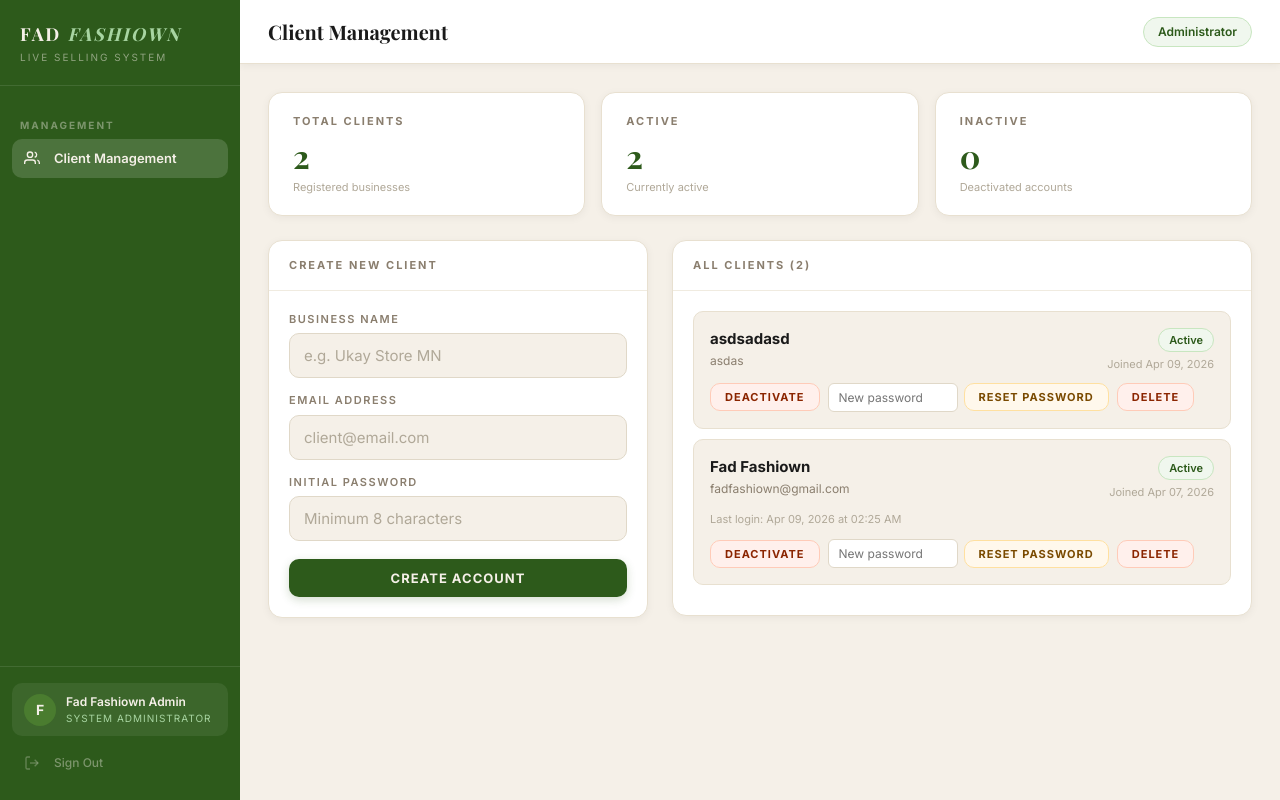
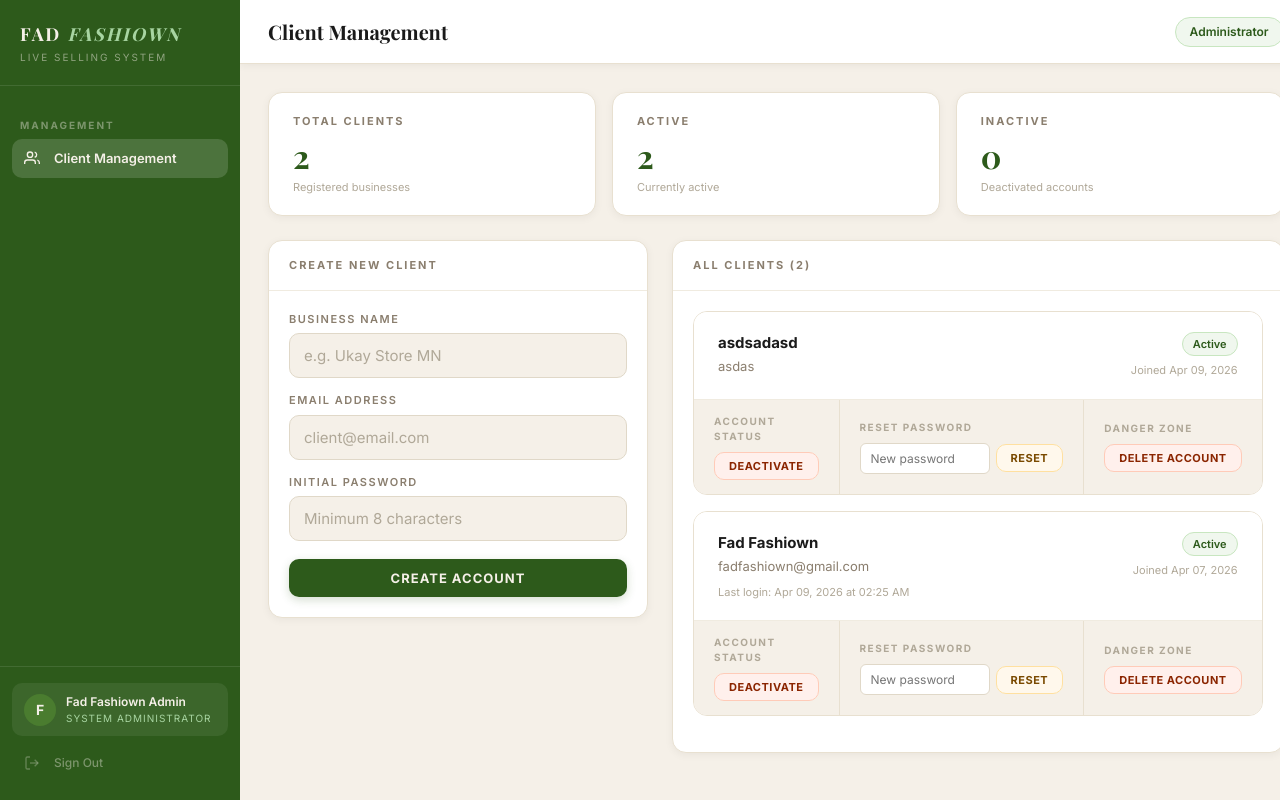
Before and after one commit to JimwellC/fad-fashiown-system, a Flask app: page /admin in a window 1280 px wide. Run offline with Flask 3, Linux system fonts and the light colour scheme; a user stored in the database is signed in; some web fonts are replaced.

Commit message:
Redesign client cards - clean sections with action groups

```diff
--- a/static/style.css
+++ b/static/style.css
@@ -871,51 +871,109 @@
     gap: 24px;
 }
 
+/* ── CLIENT CARDS ── */
 .client-card {
-    background: var(--cream);
-    border: 1.5px solid var(--border);
-    border-radius: var(--radius-md);
-    padding: 16px;
-    margin-bottom: 10px;
-    transition: border-color 0.2s;
+    background: var(--white);
+    border: 1px solid var(--border);
+    border-radius: var(--radius-lg);
+    margin-bottom: 16px;
+    transition: box-shadow 0.2s;
+    overflow: hidden;
 }
 
-.client-card:hover { border-color: var(--green-dark); }
-.client-card.inactive { opacity: 0.6; border-style: dashed; }
+.client-card:hover {
+    box-shadow: var(--shadow-md);
+}
 
+.client-card.inactive {
+    opacity: 0.55;
+}
+
+.client-card.inactive .client-card-header {
+    background: var(--cream);
+}
+
+/* ── CLIENT CARD HEADER ── */
 .client-card-header {
     display: flex;
     justify-content: space-between;
     align-items: flex-start;
-    margin-bottom: 10px;
+    padding: 20px 24px;
+    background: var(--white);
+}
+
+.client-card-info {
+    display: flex;
+    flex-direction: column;
+    gap: 3px;
 }
 
 .client-card-name {
+    font-size: 15px;
     font-weight: 700;
-    font-size: 15px;
     color: var(--text-dark);
 }
 
 .client-card-email {
-    font-size: 12px;
+    font-size: 13px;
     color: var(--text-muted);
-    margin-top: 2px;
 }
 
-.client-card-meta {
-    display: flex;
-    gap: 6px;
-    flex-wrap: wrap;
-    margin-bottom: 12px;
+.client-card-last-login {
+    font-size: 11px;
+    color: var(--text-light);
+    margin-top: 4px;
 }
 
-.client-card-actions {
+.client-card-status {
     display: flex;
-    gap: 8px;
-    flex-wrap: wrap;
-    align-items: center;
+    flex-direction: column;
+    align-items: flex-end;
+    gap: 6px;
 }
 
+.client-card-joined {
+    font-size: 11px;
+    color: var(--text-light);
+}
+
+/* ── CLIENT CARD DIVIDER ── */
+.client-card-divider {
+    height: 1px;
+    background: var(--border-light);
+}
+
+/* ── CLIENT CARD ACTIONS ── */
+.client-card-actions {
+    display: grid;
+    grid-template-columns: 1fr 1px 1fr 1px 1fr;
+    background: var(--cream);
+    min-height: 80px;
+}
+
+.action-group {
+    padding: 14px 20px;
+    display: flex;
+    flex-direction: column;
+    gap: 8px;
+    justify-content: center;
+}
+
+.action-group-label {
+    font-size: 10px;
+    font-weight: 700;
+    letter-spacing: 1.5px;
+    color: var(--text-light);
+    text-transform: uppercase;
+}
+
+.action-separator {
+    background: var(--border);
+    width: 1px;
+    align-self: stretch;
+}
+
+/* ── RESET FORM ── */
 .reset-form {
     display: flex;
     gap: 6px;
@@ -923,17 +981,27 @@
 }
 
 .reset-input {
-    padding: 6px 10px;
+    padding: 7px 10px;
     font-size: 12px;
-    border: 1px solid var(--cream-darker);
+    border: 1.5px solid var(--cream-darker);
     border-radius: var(--radius-sm);
     background: var(--white);
     width: 130px;
     font-family: 'Inter', sans-serif;
     outline: none;
+    transition: border-color 0.2s;
 }
 
-.reset-input:focus { border-color: var(--green-dark); }
+.reset-input:focus {
+    border-color: var(--green-dark);
+}
+
+/* ── SMALL BUTTONS ── */
+.btn-sm {
+    padding: 6px 14px;
+    font-size: 11px;
+    letter-spacing: 0.5px;
+}
 
 /* ════════════════════════════════════════════
    LOGIN PAGE
--- a/templates/admin.html
+++ b/templates/admin.html
@@ -91,40 +91,43 @@
                 {% if clients %}
                     {% for client in clients %}
                         <div class="client-card {{ '' if client.is_active else 'inactive' }}">
+
+                            <!-- Client Info Row -->
                             <div class="client-card-header">
-                            <div>
-                                <div class="client-card-name">
-                                    {{ client.business_name }}
+                                <div class="client-card-info">
+                                    <div class="client-card-name">{{ client.business_name }}</div>
+                                    <div class="client-card-email">{{ client.email }}</div>
+                                    {% if client.last_login %}
+                                    <div class="client-card-last-login">
+                                        Last login: {{ client.last_login.strftime('%b %d, %Y at %I:%M %p') }}
                                     </div>
-                                <div class="client-card-email">
-                                    {{ client.email }}
+                                    {% endif %}
                                 </div>
-                            </div>
-                            <div style="text-align:right">
+                                <div class="client-card-status">
                                     <span class="badge {{ 'badge-active' if client.is_active else 'badge-inactive' }}">
                                         {{ 'Active' if client.is_active else 'Inactive' }}
                                     </span>
-                                <div style="font-size:11px;color:var(--text-light);margin-top:4px">
+                                    <div class="client-card-joined">
                                         Joined {{ client.created_at.strftime('%b %d, %Y') }}
                                     </div>
                                 </div>
                             </div>
 
-                        {% if client.last_login %}
-                        <div style="font-size:11px;color:var(--text-light);
-                                    margin-bottom:12px">
-                            Last login: {{ client.last_login.strftime('%b %d, %Y at %I:%M %p') }}
-                        </div>
-                        {% endif %}
+                            <!-- Divider -->
+                            <div class="client-card-divider"></div>
 
+                            <!-- Actions Row -->
                             <div class="client-card-actions">
+
+                                <!-- Left: Status Toggle -->
+                                <div class="action-group">
+                                    <div class="action-group-label">Account Status</div>
                                     <button
                                         data-client-id="{{ client.id }}"
                                         data-client-name="{{ client.business_name }}"
                                         data-is-active="{{ '1' if client.is_active else '0' }}"
                                         onclick="handleToggleClient(this)"
-                                class="btn {{ 'btn-danger' if client.is_active else 'btn-success' }}"
-                                style="padding:6px 14px;font-size:11px">
+                                        class="btn {{ 'btn-danger' if client.is_active else 'btn-success' }} btn-sm">
                                         {{ 'Deactivate' if client.is_active else 'Activate' }}
                                     </button>
                                     <form id="toggle-form-{{ client.id }}"
@@ -132,16 +135,22 @@
                                         action="/admin/toggle-client/{{ client.id }}"
                                         style="display:none">
                                     </form>
+                                </div>
 
+                                <!-- Vertical Separator -->
+                                <div class="action-separator"></div>
+
+                                <!-- Middle: Reset Password -->
+                                <div class="action-group">
+                                    <div class="action-group-label">Reset Password</div>
                                     <div class="reset-form">
                                         <input type="text"
                                             id="reset-input-{{ client.id }}"
                                             class="reset-input"
                                             placeholder="New password" />
                                         <button onclick="handleResetPassword('{{ client.id }}', '{{ client.business_name }}')"
-                                        class="btn btn-warning"
-                                        style="padding:6px 14px;font-size:11px">
-                                    Reset Password
+                                                class="btn btn-warning btn-sm">
+                                            Reset
                                         </button>
                                     </div>
                                     <form id="reset-form-{{ client.id }}"
@@ -152,7 +161,14 @@
                                             id="reset-hidden-{{ client.id }}"
                                             name="new_password" />
                                     </form>
+                                </div>
 
+                                <!-- Vertical Separator -->
+                                <div class="action-separator"></div>
+
+                                <!-- Right: Delete -->
+                                <div class="action-group">
+                                    <div class="action-group-label">Danger Zone</div>
                                     <button onclick="Modal.confirm({
                                         title: 'Delete Client Account',
                                         message: 'You are about to permanently delete the account for:',
@@ -164,9 +180,8 @@
                                             document.getElementById('delete-form-{{ client.id }}').submit();
                                         }
                                     })"
-                            class="btn btn-danger"
-                            style="padding:6px 14px;font-size:11px">
-                                Delete
+                                    class="btn btn-danger btn-sm">
+                                        Delete Account
                                     </button>
                                     <form id="delete-form-{{ client.id }}"
                                         method="POST"
@@ -174,6 +189,9 @@
                                         style="display:none">
                                     </form>
                                 </div>
+
+                            </div>
+
                         </div>
                         {% endfor %}
                 {% else %}
```
Lines whose indentation alone changed are shown as unchanged.
